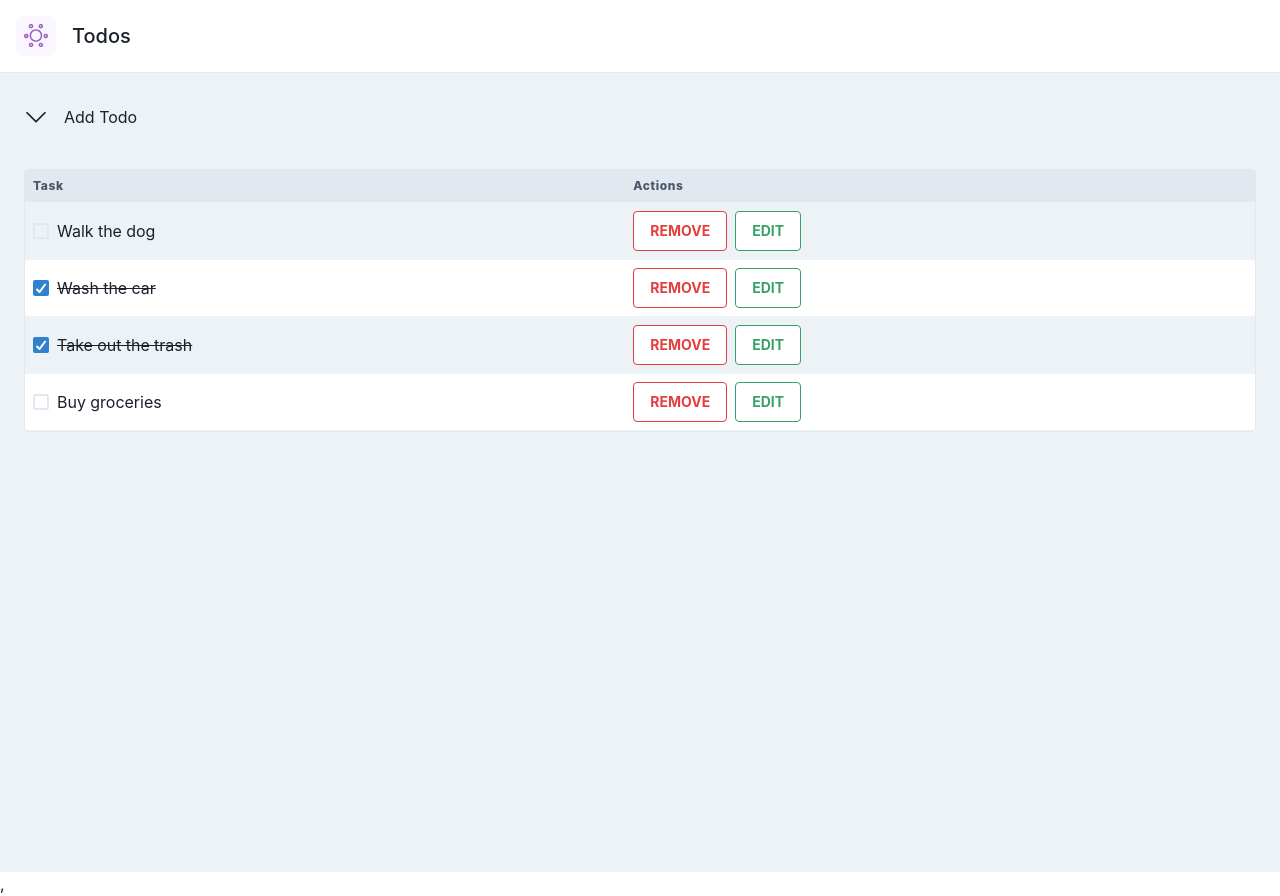
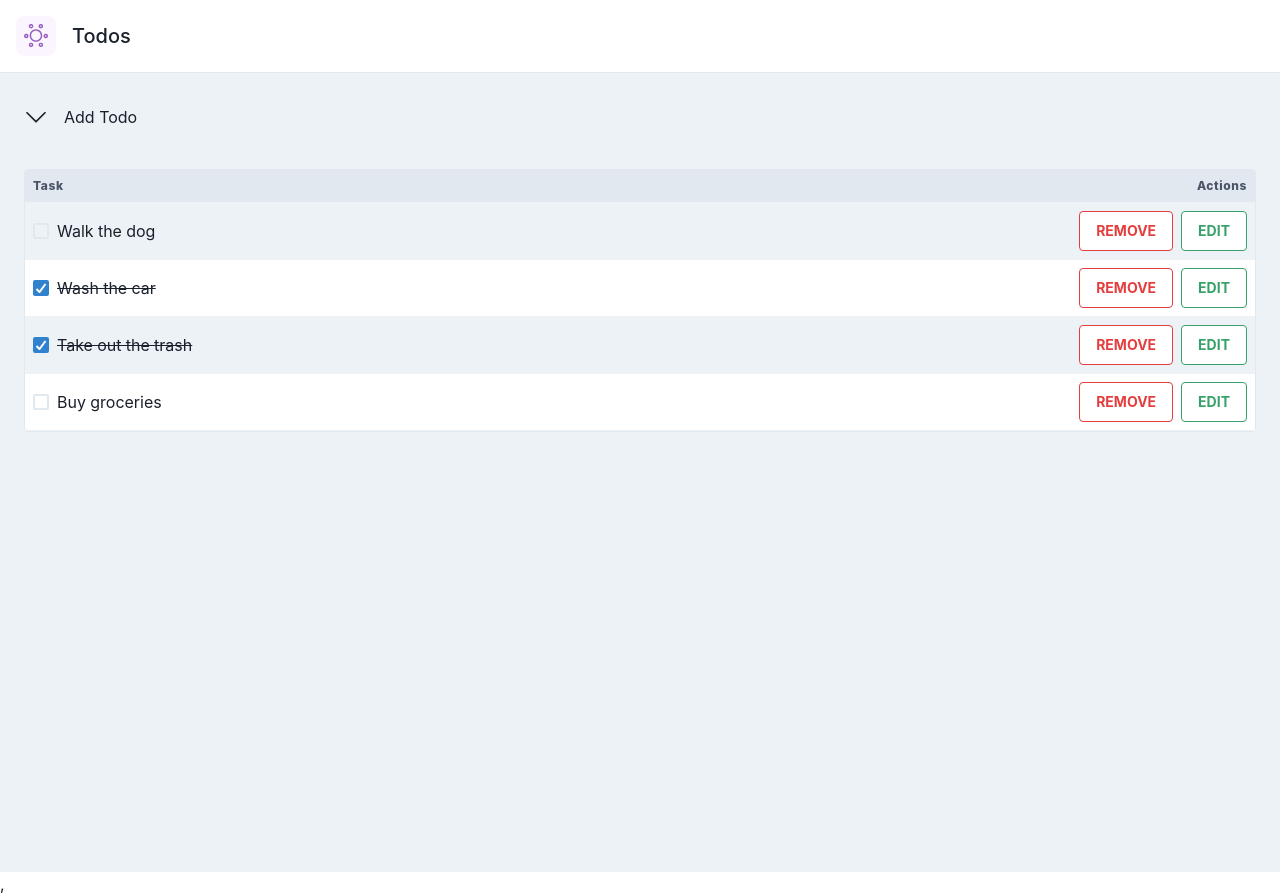
Before and after one commit to oscar-hustlebox/todo-app, a React app: page / in a window 1280 px wide. Built offline with nearby package versions, Linux system fonts and the light colour scheme.

Commit message:
refactor: rename folder and files

```diff
--- a/src/components/StoreFront/index.tsx
+++ b/src/components/StoreFront/index.tsx
@@ -1,7 +1,7 @@
 import React from 'react';
 import { Box, Flex } from '@chakra-ui/react';
 import { AddTodo } from '../AddTodo/AddTodo';
-import { TodoList } from '../TodoList';
+import { TodoListTable } from '../TodoListTable';
 import { TopBar } from '../TopBar/TopBar';
 
 export const StoreFront = () => {
@@ -18,7 +18,7 @@ export const StoreFront = () => {
             >
                 <AddTodo />
                 <Box marginTop={4} paddingX={4}>
-                    <TodoList />
+                    <TodoListTable />
                 </Box>
             </Flex>
         </>
--- a/src/components/TodoList/index.tsx
+++ /dev/null
@@ -1,6 +0,0 @@
-import React from 'react';
-import { TodoListItems } from './TodoListItems/TodoListItems';
-
-export const TodoList = () => {
-    return <TodoListItems />;
-};
--- a/src/components/TodoList/TodoListItem/TodoListItem.tsx
+++ b/src/components/TodoListTable/TodoListItem/TodoListItem.tsx
@@ -36,7 +36,7 @@ export const TodoListItem = ({ todo }: TodoListItemProps) => {
                 )}
             </Td>
             <Td padding={2}>
-                <Flex gap={2}>
+                <Flex alignSelf="right" justifyContent="flex-end" gap={2}>
                     <Button
                         backgroundColor="#FFF"
                         borderColor="red.500"
--- /dev/null
+++ b/src/components/TodoListTable/TodoListItems/TodoListItems.tsx
@@ -0,0 +1,13 @@
+import React from 'react';
+import { TodoListItem } from '../TodoListItem/TodoListItem';
+import { TodoState } from '../../../redux/slices/todos/slice';
+
+export const TodoListItems = ({ todos }: { todos: TodoState[] }) => {
+    return (
+        <>
+            {todos.map((todo) => (
+                <TodoListItem key={todo.id} todo={todo} />
+            ))}
+        </>
+    );
+};
--- a/src/components/TodoList/TodoListItems/TodoListItems.tsx
+++ b/src/components/TodoListTable/index.tsx
@@ -1,10 +1,10 @@
 import React from 'react';
-import { RootState } from '../../../redux/store';
-import { TodoListItem } from '../TodoListItem/TodoListItem';
+import { TodoListItems } from './TodoListItems/TodoListItems';
+import { Table, TableContainer, Tbody, Text, Th, Thead, Tr } from '@chakra-ui/react';
 import { useSelector } from 'react-redux';
-import { Table, TableContainer, Tbody, Text, Th, Thead, Tr } from '@chakra-ui/react';
+import { RootState } from '../../redux/store';
 
-export const TodoListItems = () => {
+export const TodoListTable = () => {
     const todos = useSelector((state: RootState) => state.todos);
     return (
         <TableContainer border="1px" borderRadius={4} borderColor="gray.200" backgroundColor="#FFF">
@@ -17,16 +17,14 @@ export const TodoListItems = () => {
                             </Text>
                         </Th>
                         <Th padding={2}>
-                            <Text fontWeight="extrabold" casing="capitalize">
+                            <Text fontWeight="extrabold" casing="capitalize" textAlign="right">
                                 Actions
                             </Text>
                         </Th>
                     </Tr>
                 </Thead>
                 <Tbody background="#FFF">
-                    {todos.map((todo) => (
-                        <TodoListItem key={todo.id} todo={todo} />
-                    ))}
+                    <TodoListItems todos={todos} />
                 </Tbody>
             </Table>
         </TableContainer>
```
